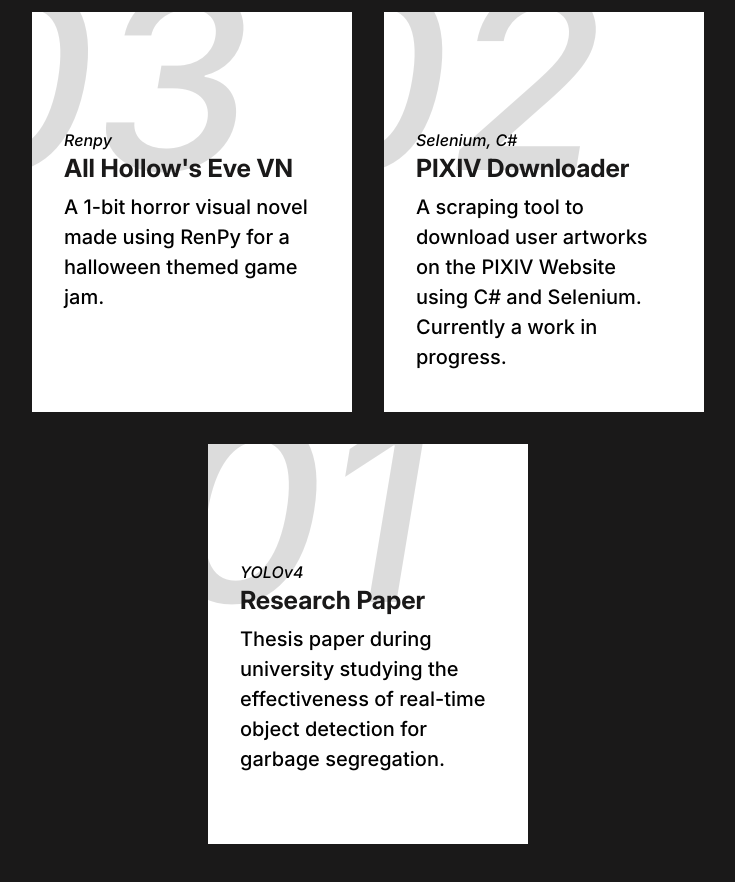
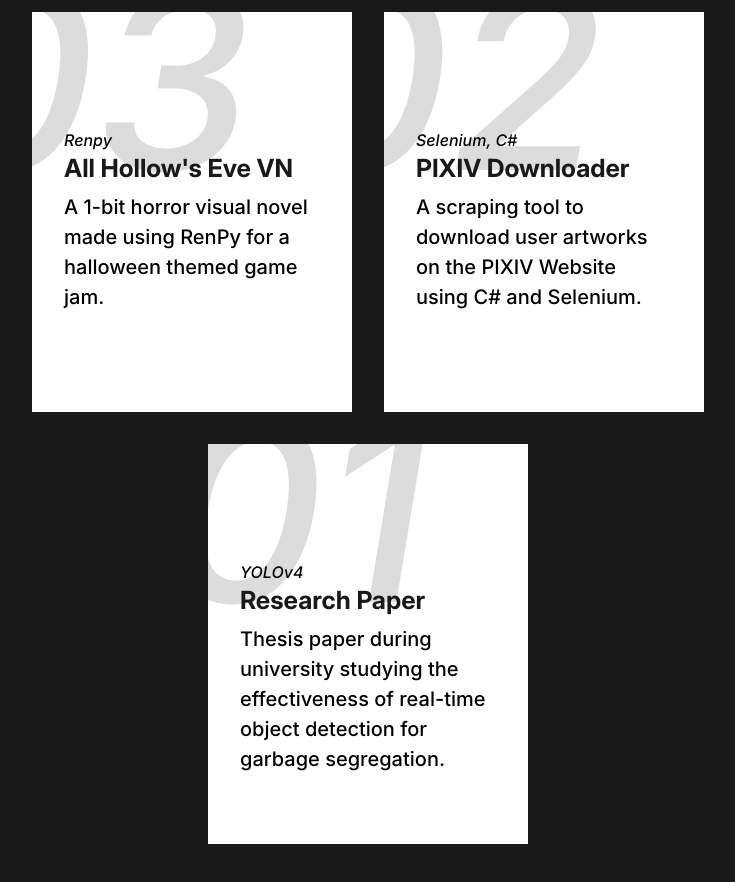
Before and after one commit to cdricn/github-pages, a React (Vite) app: page / in a window 1280 px wide. Shown: the part 920-1802 px from the top of the page, without its empty margins (272-1007 px from the left). Built offline with nearby package versions, Linux system fonts and the light colour scheme.

Commit message:
Made changes to json file and interface

```diff
--- a/src/App.css
+++ b/src/App.css
@@ -144,7 +144,7 @@
 .menu > :last-child {
   margin-left: auto;
 }
-.menu > h2 {
+.menu > h3 {
   cursor: pointer;
 }
 
--- a/src/App.tsx
+++ b/src/App.tsx
@@ -2,13 +2,18 @@
 import './fonts.css'
 import CategorySelector from './assets/components/Cards'
 
-import { useState } from "react"
+import { useRef, useState } from "react"
 
 function App() {
   const [selected, setSelected] = useState("Projects");
 
   const handleSelected = (section:string) => {
     setSelected(section)
+  }
+
+  const scrollRef = useRef<HTMLDivElement>(null);
+  const scrollToTop = () => {
+    scrollRef.current?.scrollIntoView({ behavior: 'smooth' });
   }
 
   const renderSelectedData = () => {
@@ -24,7 +29,7 @@
 
   return (
     <>
-      <section className='section-home'>
+      <section className='section-home' ref={scrollRef}>
         <header className='home-wrapper'>
           <div className='home-info-container'>
             <div className='home-info-header'>
@@ -65,12 +70,12 @@
         <div className='menu'>
           <h3 onClick={() => handleSelected('Projects')}>Projects</h3>
           <h3 onClick={() => handleSelected('Designs')}>Designs</h3>
-          <h3 onClick={alert}>Top</h3>
+          <h3 onClick={scrollToTop}>Top</h3>
         </div>
       </nav>
-      <section className='section-cards'>
+      <main className='section-cards'>
         {renderSelectedData()}
-      </section>
+      </main>
     </>
   );
 }
--- a/src/assets/components/Cards.css
+++ b/src/assets/components/Cards.css
@@ -18,7 +18,12 @@
   overflow: hidden;
   text-wrap: wrap;
   cursor: pointer;
-  animation: slideRight 1s;
+  transition: .5s;
+  animation: slideDown 1s;
+}
+.card-box:hover .card-number {
+  right: 30px;
+  letter-spacing: .8rem;
 }
 .card-number {
   position: absolute;
@@ -27,6 +32,7 @@
   color: var(--color-text-shadow-a);
   font-family: var(--ff-italic);
   font-size: var(--fs-xxl);
+  transition: .3s;
 }
 .card-tags{
   font-family: var(--ff-italic);
@@ -42,9 +48,9 @@
   color: var(--color-text-dark);
 }
 
-@keyframes slideRight {
-  0% {opacity: 0%; transform: translateX(-50px);}
-  100% {opacity: 100%; transform: translateX(0px);}
+@keyframes slideDown {
+  0% {opacity: 0%; transform: translateY(-50px);}
+  100% {opacity: 100%; transform: translateY(0px);}
 }
 
 @media(width < 1100px) {
--- a/src/assets/components/Cards.tsx
+++ b/src/assets/components/Cards.tsx
@@ -18,11 +18,14 @@
   }
   const renderItemPopUp = (index:number) => {
     const item = data[index];
+    console.log("test", item.link2)
     return <CardEnlarged
       tags = {item.tags}
-      title = {item.header || "//"}
-      body = {item.body}
+      header = {item.header || "//"}
+      details = {item.details}
+      content = {item.content}
       link = {item.link}
+      link2 = {item.link2}
       image = {item.image}
       handlePopUp = {handleClickHide}
     />
@@ -30,33 +33,33 @@
 
   return (
     <>
-      <main className='card-container'>
+      <ul className='card-container'>
         {data.map((item, index) => (
-          <div className='card-box'
+          <li className='card-box'
             onClick={() => {handleClickShow(index)}} key={item.id}>
               <Card
                 cardCount = {"0".concat((data.length-index).toString())}
                 cardTags = {item.tags}
-                cardHeader = {item.header ? item.header : "//"}
-                cardBody = {item.body}
+                cardTitle = {item.title ? item.title : "//"}
+                cardDetails = {item.details!}
               />
-          </div>
+          </li>
         ))}
-      </main>
+      </ul>
       {selectedItem.showPopUp ? renderItemPopUp(selectedItem.index) : null}
     </>
   );
 }
 
-function Card( {cardCount, cardTags, cardHeader, cardBody} : CardProps ) {
+function Card( {cardCount, cardTags, cardTitle, cardDetails} : CardProps ) {
   return (
     <>
       <div className='card-number'>{cardCount}</div>
       <div className='card-description'>
         <span className='card-tags'>{cardTags}</span>
-        <h4>{cardHeader}</h4>
+        <h4>{cardTitle}</h4>
         <p>
-          {cardBody}
+          {cardDetails}
         </p>
       </div>
     </>
@@ -78,8 +81,10 @@
     tags: item.tags,
     title: item.title,
     header: item.header,
-    body: item.body,
+    details: item.details,
+    content: item.content,
     link: item.link,
+    link2: item.link2,
     image: item.image,
   }));
 }
--- a/src/assets/components/CardsEnlarged.tsx
+++ b/src/assets/components/CardsEnlarged.tsx
@@ -1,16 +1,21 @@
 import './CardsEnlarged.css'
 import { DataPropsWithState } from './interface'
 
-function CardEnlarged({ tags, title, body, link, image, handlePopUp } : DataPropsWithState) {
+function CardEnlarged({ tags, header, details, content, link, link2, image, handlePopUp } : DataPropsWithState) {
+
   return(
     <section className='overlay-popup-container'>
       <div className='popup-card'>
         <span>{tags}</span>
-        <h2>{title}</h2>
+        <h2>{header}</h2>
         <div className='popup-body'>
-          <p>{body}</p>
+          <p>{details}<br/>{content}</p>
           <h4>Links</h4>
-          <p>Github: <a href={link}>{link}</a></p>
+          <p>{link[0]}: <a href={link[1]} target='_blank'>{link[1]}</a></p>
+          {
+            link2![0] == null ? null :
+            <p>{link2![0]}: <a href={link2![1]} target='_blank'>{link2![1]}</a></p>
+          }
           <h4>Gallery</h4>
           <div>{image}</div>
         </div>
--- a/src/pagecontent.json
+++ b/src/pagecontent.json
@@ -3,57 +3,80 @@
     {
       "id": "prj_03",
       "tags": "Renpy",
-      "title": "VN Game",
+      "title": "All Hollow's Eve VN",
       "header": "All Hollow's Eve VN",
-      "body": "A 1-bit horror visual novel made using RenPy for a halloween themed game jam.",
-      "link": "https://github.com/cdricn/AllHollowsEveVN",
+      "details": "A 1-bit horror visual novel made using RenPy for a halloween themed game jam.",
+      "content": "Credits for the members are in the Github and Itch.io page.",
+      "link": ["Github","https://github.com/cdricn/AllHollowsEveVN"],
+      "link2": ["Itch.io","https://cdricn.itch.io/all-hollows-eve"],
       "image": ""
     },
     {
       "id": "prj_02",
       "tags": "Selenium, C#",
-      "title": "PIXIV Image Downloader",
-      "header": "PIXIV Downloader",
-      "body": "A scraping tool to download user artworks on the PIXIV Website using C# and Selenium. Currently a work in progress.",
-      "link": "https://github.com/cdricn/PixivDownloader",
+      "title": "PIXIV Downloader",
+      "header": "PIXIV Image Downloader",
+      "details": "A scraping tool to download user artworks on the PIXIV Website using C# and Selenium.",
+      "content": "Currently a work in progress.",
+      "link": ["Github","https://github.com/cdricn/PixivDownloader"],
+      "link2": [],
       "image": ""
     },
     {
       "id": "prj_01",
       "tags": "YOLOv4",
-      "title": "Research Paper: Detecting Biodegradable Materials in Waste Piles Using YOLO Object Detection Model",
-      "header": "Research Paper",
-      "body": "Thesis paper during university studying the effectiveness of real-time object detection for garbage segregation.",
-      "link": "https://drive.google.com/file/d/1jSo16taPl52YO2TOMGLsT8KWNxKRJU3-/view?usp=sharing",
+      "title": "Research Paper",
+      "header": "Research Paper: Detecting Biodegradable Materials in Waste Piles Using YOLO Object Detection Model",
+      "details": "Thesis paper during university studying the effectiveness of real-time object detection for garbage segregation.",
+      "content": "",
+      "link": ["Google Drive","https://drive.google.com/file/d/1jSo16taPl52YO2TOMGLsT8KWNxKRJU3-/view?usp=sharing"],
+      "link2": [],
       "image": ""
     }
   ],
   "designs": [
     {
+      "id": "web_04",
+      "tags": "React+Vite, TS, JS, CSS",
+      "title": "Yamazakura Website",
+      "header": "Yamazakura Website",
+      "details": "A website ",
+      "content": "Credits for the members are in the Github and Itch.io page.",
+      "link": ["Website","https://leigh-page.vercel.app/"],
+      "link2": [],
+      "image": ""
+    },
+    {
       "id": "web_03",
-      "tags": "React + Vite",
-      "title": "Travel Webpage",
+      "tags": "React+Vite, TS, CSS",
+      "title": "Travel Site Web Design",
       "header": "Travel Site Web Design",
-      "body": "A web design of a travel webpage to practice responsive ui/ux.",
-      "link": "https://github.com/cdricn/WebDesign-Travel",
+      "details": "A web design of a travel webpage to practice complex ui/ux.",
+      "content": "",
+      "link": ["Github","https://github.com/cdricn/WebDesign-Travel"],
+      "link2": [],
       "image": ""
     },
     {
       "id": "web_02",
-      "tags": "React + Vite",
-      "title": "Peo Redesign",
+      "tags": "React+Vite, TS, CSS",
+      "title": "Vtuber Page Web Design",
       "header": "Vtuber Page Web Design",
-      "body": "A redesign of a vtuber's website to practice responsive ui/ux.",
-      "link": "https://github.com/cdricn/WebDesign-PeoProfile",
+      "details": "A redesign of a vtuber's website to practice responsive ui/ux.",
+      "content": "",
+      "link": ["Github","https://github.com/cdricn/WebDesign-PeoProfile"],
+      "link2": [],
       "image": ""
     },
     {
       "id": "web_01",
-      "tags": "React + Vite",
-      "title": "GitHub Website",
+      "tags": "React+Vite, TS, JS, CSS",
+      "title": "GitHub Pages Repository",
       "header": "GitHub Pages Repository",
-      "body": "The GitHub repository for this website.",
-      "link": "https://github.com/cdricn/webpage-deploy",
+      "details": "The GitHub repository for this website.",
+      "content": "",
+      "link": ["Github","https://github.com/cdricn/webpage-deploy"],
+      "link2": [],
       "image": ""
     }
   ]
```
Also changed, not shown: src/assets/components/interface.ts (+8 -6 lines).
